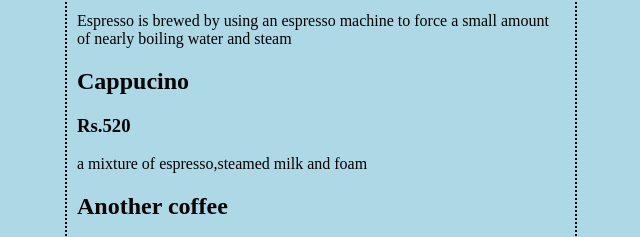
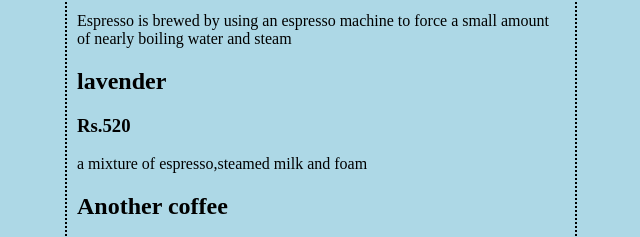
Before and after one commit to AdarshRise/html5-labs, a plain HTML site: page index.html in a window 1280 px wide. Shown: the part 747-984 px from the top of the page, 191-831 px from the left. Drawn offline with Linux system fonts and the light colour scheme.

```diff
--- a/index.html
+++ b/index.html
@@ -26,7 +26,7 @@
    <h2>ESPRESSO COFFEE<h2><h3> Rs.1230</h3>
    <p>Espresso is brewed by using an espresso machine to force a small amount of nearly boiling water and steam
    </p>
-   <h2> Cappucino</h2><h3>Rs.520 </h3>
+   <h2> lavender</h2><h3>Rs.520 </h3>
    <p> a mixture of espresso,steamed milk and foam </p>
    <h2>Another coffee</h2>
 </body>
```
